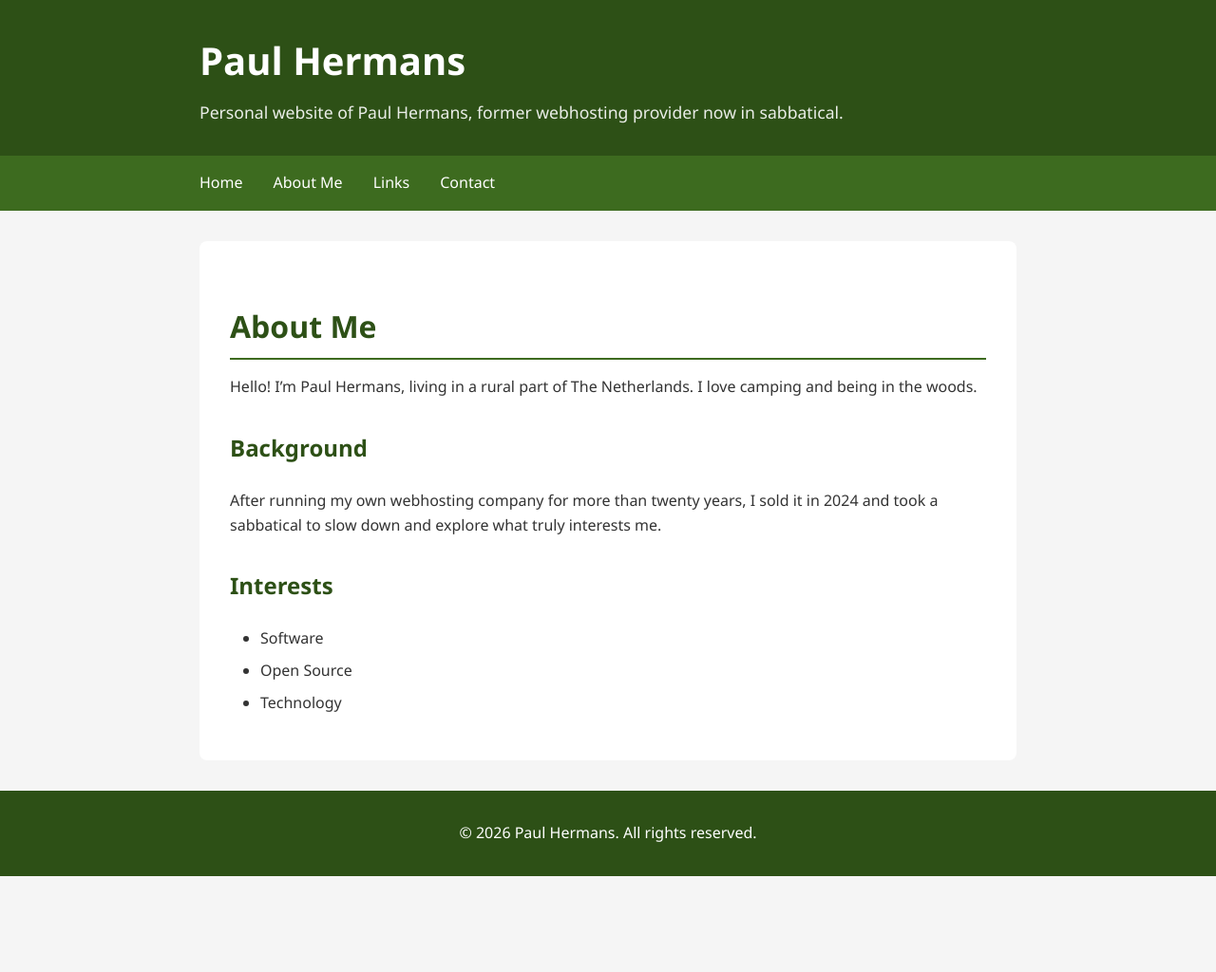
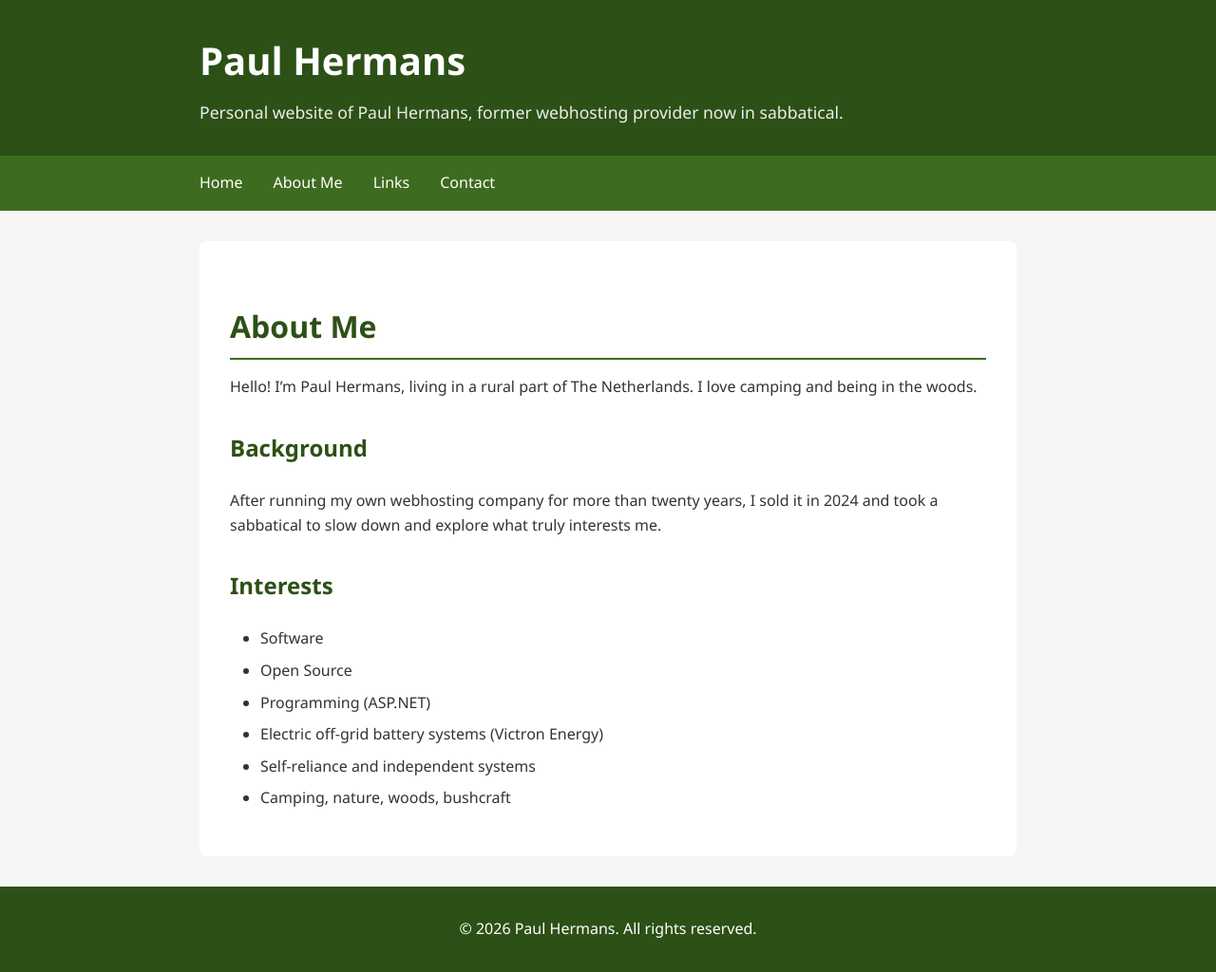
Before and after one commit to paulhermanseu/paulhermans.eu, a Jekyll site: the page built from about.md, in a window 1280 px wide. Shown: the whole page at 95% size. Built offline with Jekyll 4.4.1, drawn with Linux system fonts in a browser that asks for light colours; nearby versions of some CDN libraries; before the commit the page ends 923 px from its top, so only the background shows below that.

Commit message:
Update about.md

```diff
--- a/about.md
+++ b/about.md
@@ -17,4 +17,7 @@ After running my own webhosting company for more than twenty years, I sold it in
 
 - Software
 - Open Source
-- Technology
+- Programming (ASP.NET)
+- Electric off-grid battery systems (Victron Energy)
+- Self-reliance and independent systems
+- Camping, nature, woods, bushcraft
```
